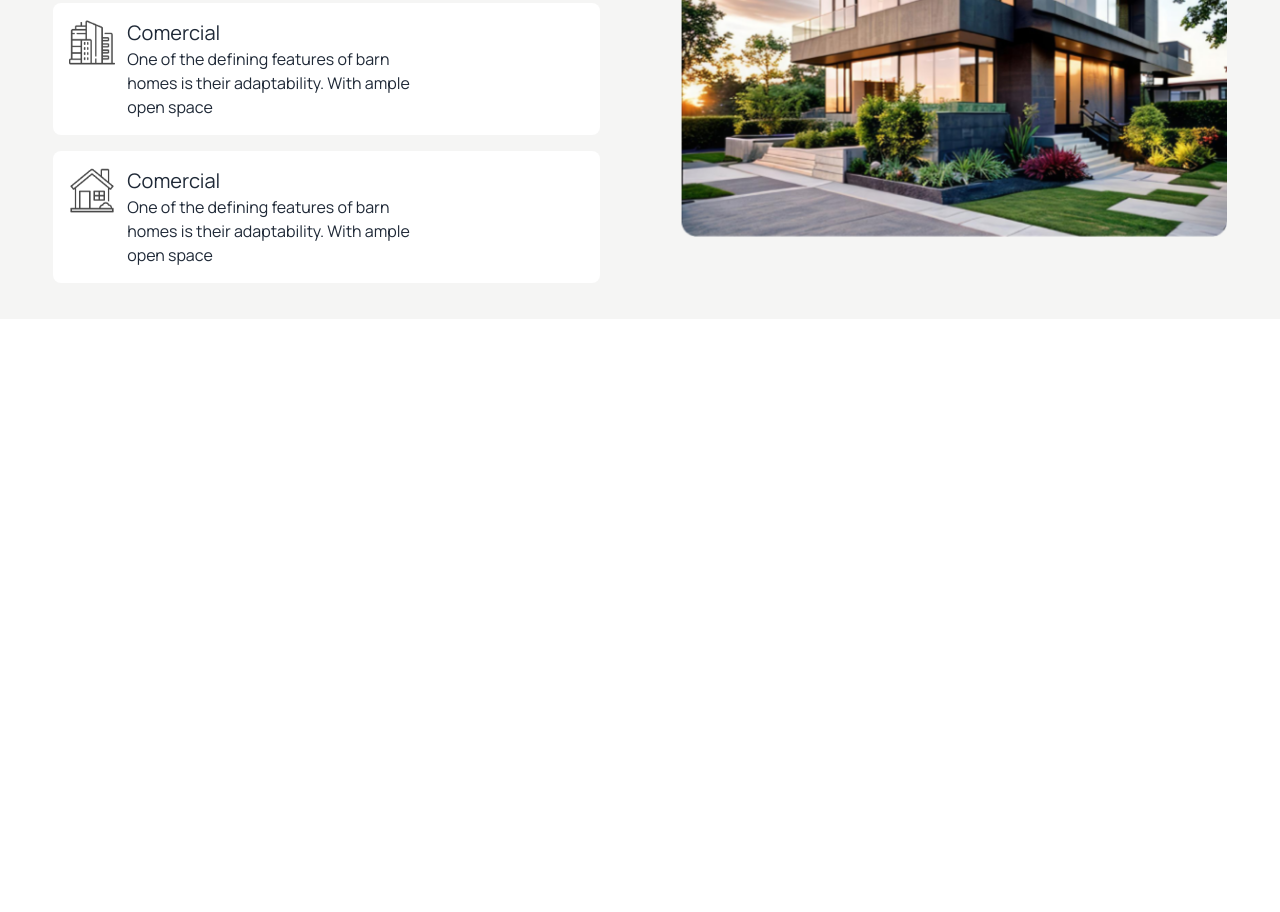
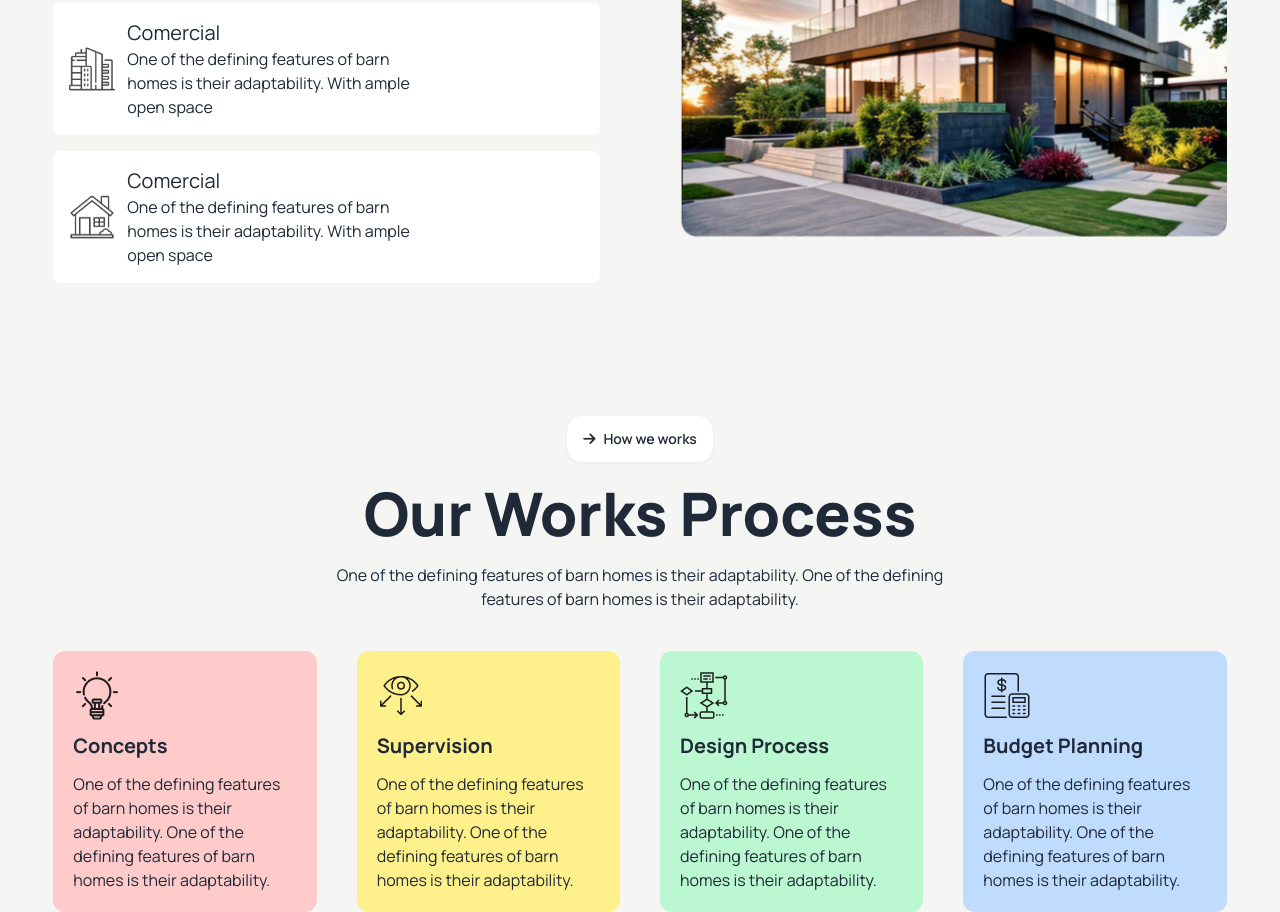
Before and after one commit to Asratlira/assignment-3, a plain HTML site: page index.html in a window 1280 px wide. Shown: the part 1187-2099 px from the top of the page. Before the commit the page ends 1506 px from the top, so only its background shows below. Drawn offline with nearby package versions, Linux system fonts and the light colour scheme.

Commit message:
added the cardd section

```diff
--- a/index.html
+++ b/index.html
@@ -158,7 +158,9 @@
                 contemporary architecture and why they are an excellent choice
                 for family living.
               </p>
-              <div class="flex bg-white p-4 mt-4 gap-3 rounded-lg">
+              <div
+                class="flex bg-white p-4 mt-4 gap-3 rounded-lg justify-center items-center"
+              >
                 <div>
                   <img src="./assets/commercial.png" alt="" />
                 </div>
@@ -170,7 +172,9 @@
                   </p>
                 </div>
               </div>
-              <div class="flex bg-white p-4 mt-4 gap-3 rounded-lg">
+              <div
+                class="flex bg-white p-4 mt-4 gap-3 rounded-lg justify-center items-center"
+              >
                 <div>
                   <img src="./assets/residential.png" alt="" />
                 </div>
@@ -188,6 +192,59 @@
             </div>
           </div>
         </div>
+        <!-- color card -->
+        <div class="w-11/12 mx-auto mt-24">
+          <div class="text-center">
+            <button class="btn bg-white rounded-2xl py-3">
+              <i class="fa-solid fa-arrow-right"></i>How we works
+            </button>
+            <h2 class="text-6xl font-extrabold py-5">Our Works Process</h2>
+            <p>
+              One of the defining features of barn homes is their adaptability.
+              One of the defining <br />
+              features of barn homes is their adaptability.
+            </p>
+          </div>
+          <!-- card section -->
+          <div class="mt-10 grid lg:grid-cols-4 grid-cols-1 gap-10">
+            <div class="bg-red-200 py-5 px-5 space-y-3 rounded-xl">
+              <img src="./assets/concept.png" alt="" />
+              <h2 class="text-xl font-bold">Concepts</h2>
+              <p>
+                One of the defining features of barn homes is their
+                adaptability. One of the defining features of barn homes is
+                their adaptability.
+              </p>
+            </div>
+            <div class="bg-yellow-200 py-5 px-5 space-y-3 rounded-xl">
+              <img src="./assets/vision.png" alt="" />
+              <h2 class="text-xl font-bold">Supervision</h2>
+              <p>
+                One of the defining features of barn homes is their
+                adaptability. One of the defining features of barn homes is
+                their adaptability.
+              </p>
+            </div>
+            <div class="bg-green-200 py-5 px-5 space-y-3 rounded-xl">
+              <img src="./assets/flow-chart.png" alt="" />
+              <h2 class="text-xl font-bold">Design Process</h2>
+              <p>
+                One of the defining features of barn homes is their
+                adaptability. One of the defining features of barn homes is
+                their adaptability.
+              </p>
+            </div>
+            <div class="bg-blue-200 py-5 px-5 space-y-3 rounded-xl">
+              <img src="./assets/budget-planning.png" alt="" />
+              <h2 class="text-xl font-bold">Budget Planning</h2>
+              <p>
+                One of the defining features of barn homes is their
+                adaptability. One of the defining features of barn homes is
+                their adaptability.
+              </p>
+            </div>
+          </div>
+        </div>
       </section>
     </main>
   </body>
```
